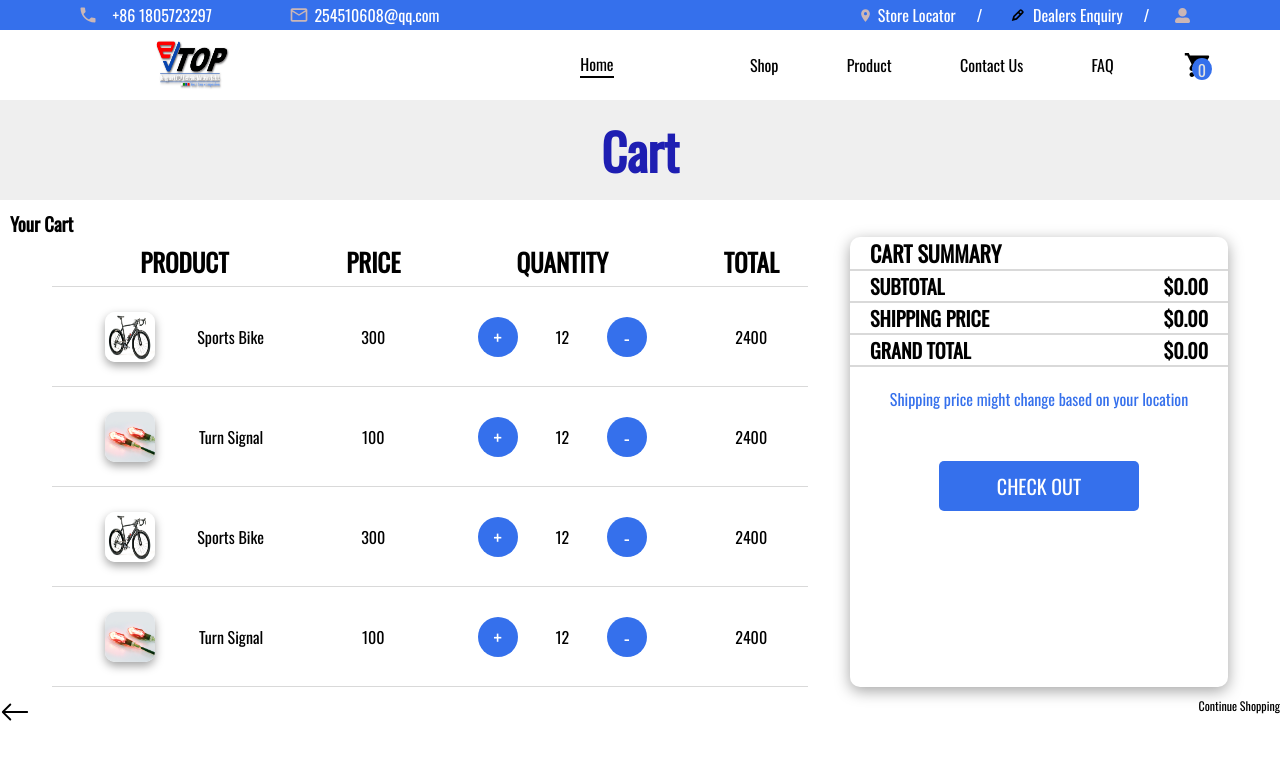
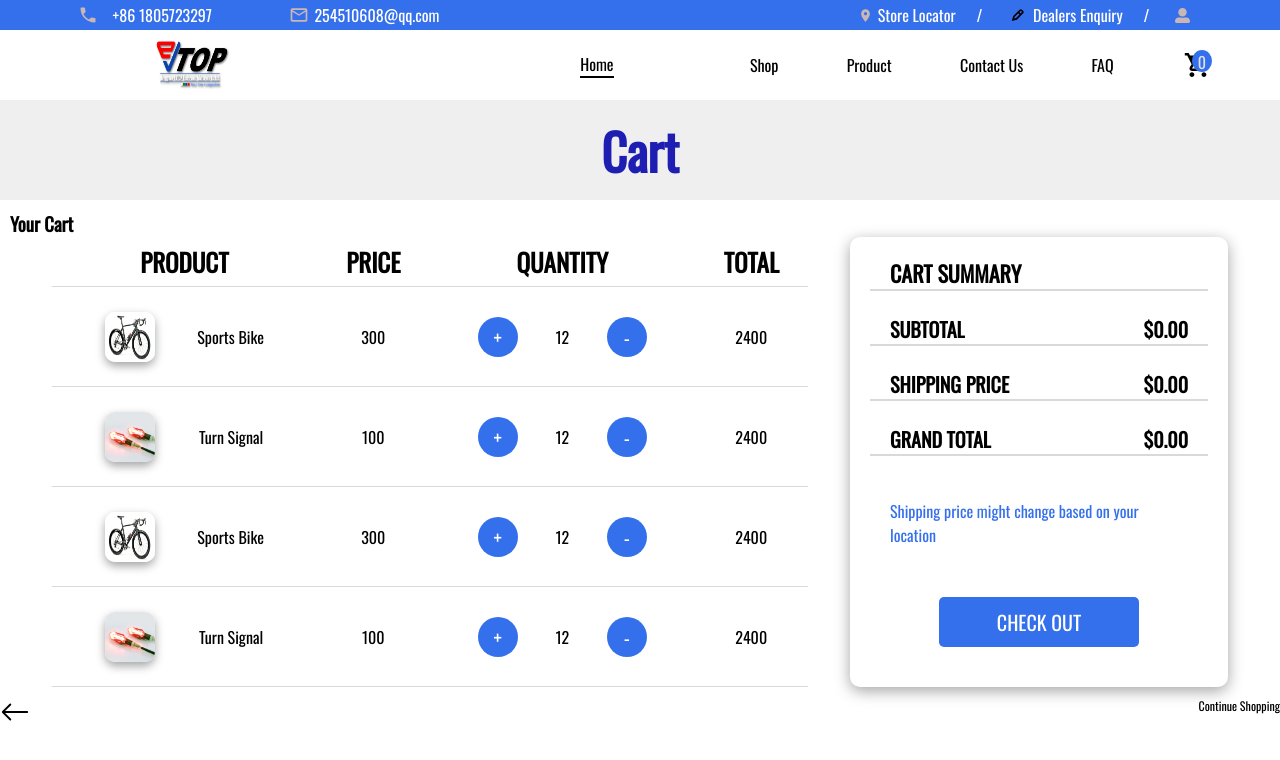
Before and after one commit to mbragi/Jelly-frontend, a React (Create React App) app: page /cart in a window 1280 px wide. Shown: the top 760 px of the page. Built offline with nearby package versions, Linux system fonts and the light colour scheme.

Commit message:
chore: removed hamburger icon

```diff
--- a/src/components/navBar/NavBar.css
+++ b/src/components/navBar/NavBar.css
@@ -104,7 +104,7 @@
     width: 30px;
     height: 30px;
     display: flex;
-    align-items: flex-end;
+    align-items: flex-start;
     justify-content: flex-end;
     /* background-color: red; */
 }
--- a/src/components/navBar/NavBar.jsx
+++ b/src/components/navBar/NavBar.jsx
@@ -6,7 +6,7 @@ import { FaUserAlt } from "react-icons/fa";
 import { IoMdCart } from "react-icons/io";
 import { Link } from "react-router-dom";
 import logo from "../../assets/logo.png";
-import menu from "../../assets/menu.png";
+// import menu from "../../assets/menu.png";
 
 export default function NavBar() {
   const [navbar, setNavbar] = useState(false);
--- a/src/pages/cart/Cart.css
+++ b/src/pages/cart/Cart.css
@@ -73,6 +73,10 @@
     /* height: 400px; */
     border-radius: 10px;
     box-shadow: 0px 4px 15px rgba(0, 0, 0, 0.36);
+    display: flex;
+    flex-direction: column;
+    justify-content: space-between;
+    padding: 20px;
 }
 .cart-summary-item{
     width: 100%;
--- a/src/pages/products/Products.jsx
+++ b/src/pages/products/Products.jsx
@@ -12,7 +12,7 @@ function Products() {
   const [loading, setLoading] = useState(false);
   const [currentPage, setCurrentPage] = useState(1);
   const [totalProducts, setTotalProducts] = useState(0);
-  const productsPerPage = 8;
+  const productsPerPage = 2;
   useEffect(() => {
     const fetchData = async () => {
       setLoading(true);
```
